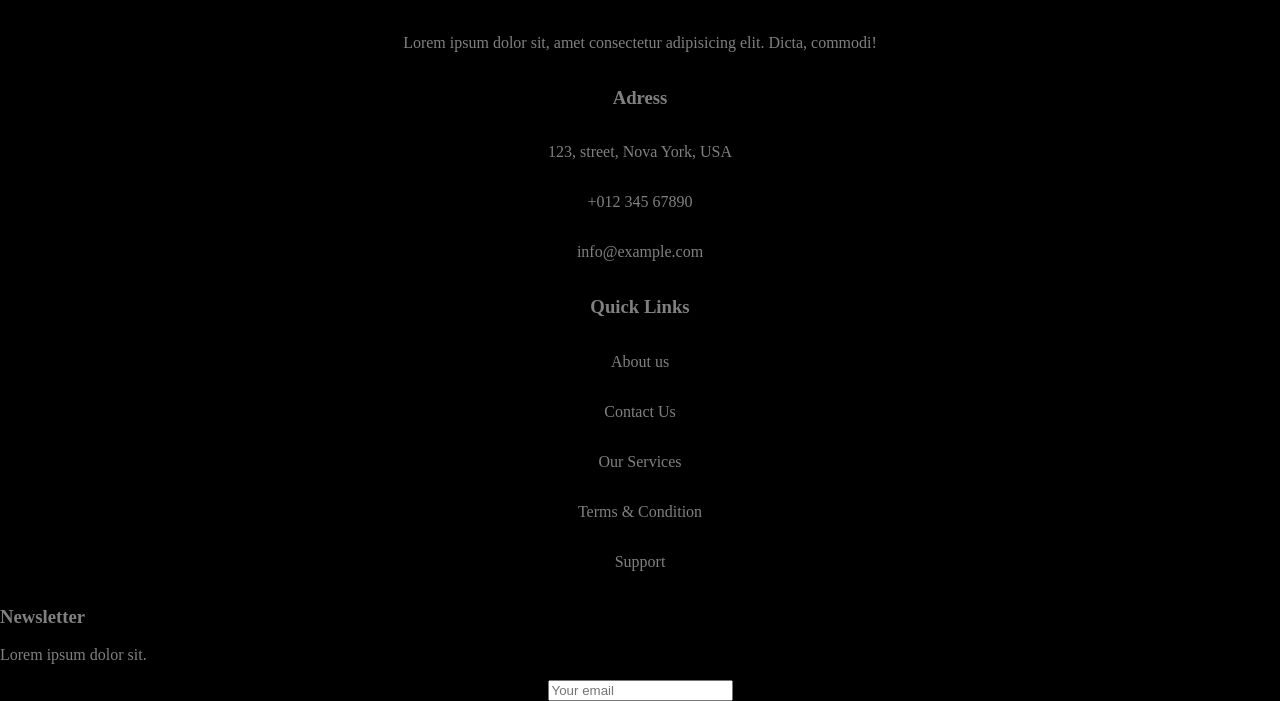
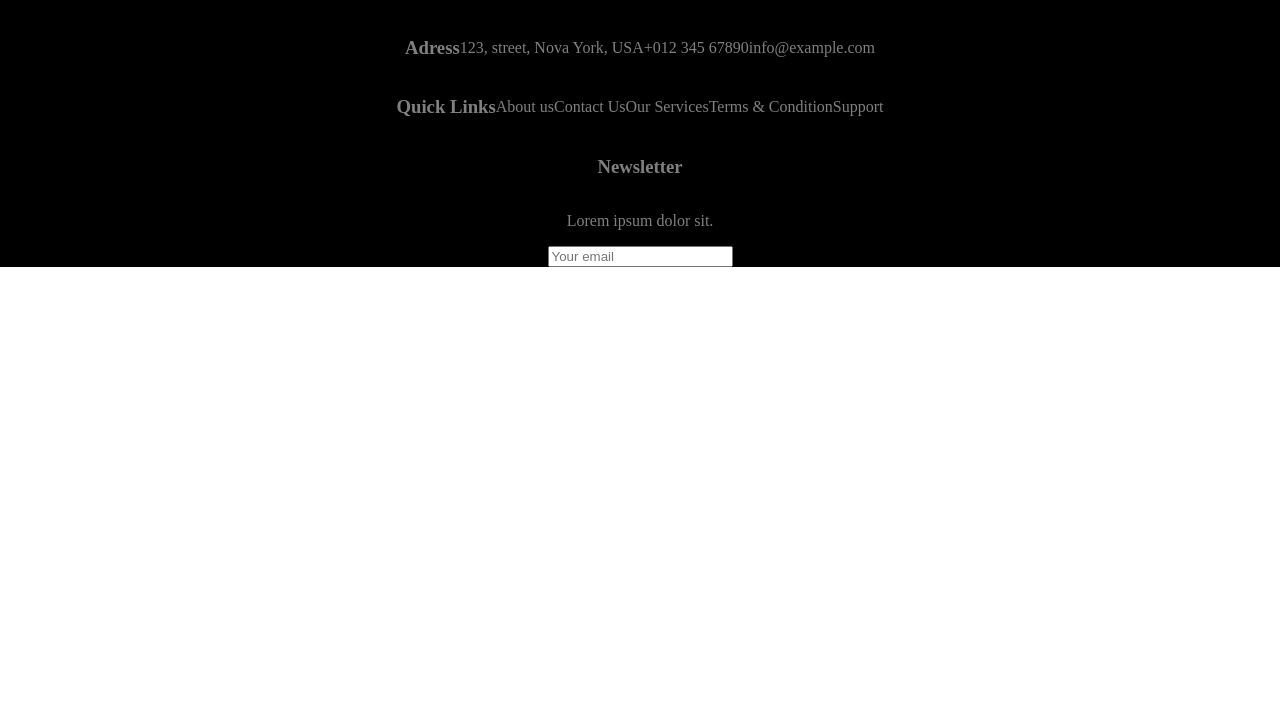
Before and after one commit to Fabrasss/landing-page-08, a plain HTML site: page index.html in a window 1280 px wide. Shown: the part 713-1414 px from the top of the page. After the commit the page ends 980 px from the top, so only its background shows below. Drawn offline with Linux system fonts and the light colour scheme.

Commit message:
Atualizei

```diff
--- a/index.html
+++ b/index.html
@@ -83,6 +83,13 @@
 
 
         }
+        .fot {
+            display: flex;
+            flex-direction: row;
+            justify-content: center;
+            align-items: center;
+            flex-wrap: wrap;
+        }
 
     </style>
 </head>
@@ -156,17 +163,17 @@
     </main>
 
     <footer>
-        <div>
+        <div class="fot">
         <h1>Foody</h1>
         <p>Lorem ipsum dolor sit, amet consectetur adipisicing elit. Dicta, commodi!</p>
         </div>
-        <div>
+        <div class="fot">
         <h3>Adress</h3>
         <p>123, street, Nova York, USA</p>
         <p>+012 345 67890</p>
         <p>info@example.com</p>
         </div>
-        <div>
+        <div class="fot">
         <h3>Quick Links</h3>
         <p>About us</p>
         <p>Contact Us</p>
@@ -174,13 +181,14 @@
         <p>Terms & Condition</p>
         <p>Support</p>
         </div>
-
+        <div>
         <h3>Newsletter</h3>
         <p>Lorem ipsum dolor sit.</p>
-        <div class="formss">
+        <div class="fot">
             <form action="">
                 <input type="text" placeholder="Your email">
             </form>
+        </div>
         </div>
 
 
```
